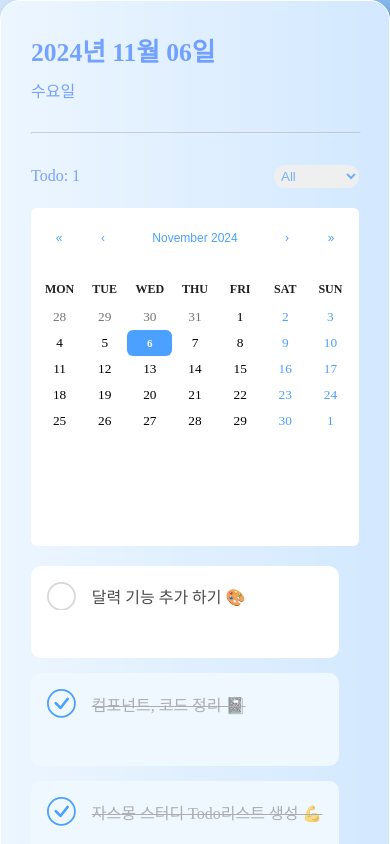
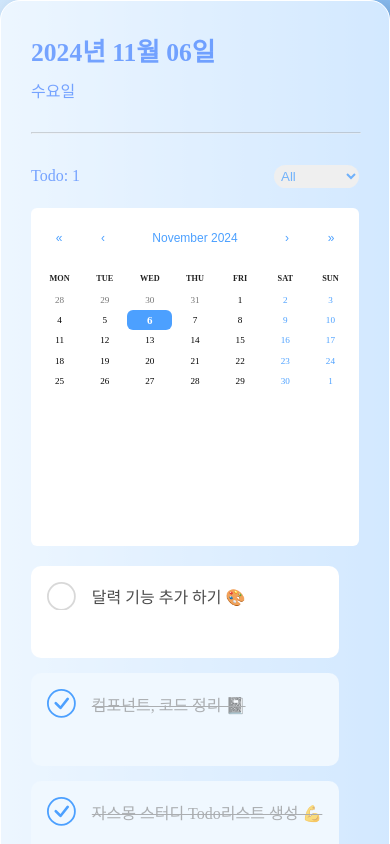
Before and after one commit to ydw1996/react-todo, a React (Create React App) app: page / in a window 390 px wide. Shown: the top 844 px of the page. Built offline with nearby package versions, Linux system fonts and the light colour scheme; a web font is replaced by a local one.

Commit message:
style: Calender 스타일 수정

```diff
--- a/src/components/TodoBoard/TodoBoard.css
+++ b/src/components/TodoBoard/TodoBoard.css
@@ -32,7 +32,8 @@ hr {
     padding-bottom: 80px;
 }
 
-@media (max-width: 725px) {
+/* 반응형 */
+@media (max-width: 900px) {
     .todo-container {
         width: 100vh;
     }
--- a/src/components/TodoCalender/TodoCalender.css
+++ b/src/components/TodoCalender/TodoCalender.css
@@ -92,8 +92,8 @@ abbr[title] {
   color: white;
 }
 
-/* MO */
-@media screen and (max-width: 725px) {
+/* 반응형 */
+@media screen and (max-width: 900px) {
   .react-calendar {
     width: 100%;
     height: 40vh;
@@ -119,3 +119,27 @@ abbr[title] {
     font-size: 11px;
   }
 }
+
+/* 반응형 */
+@media screen and (max-width: 400px) {
+  .react-calendar {
+    font-size: 11px;
+  }
+
+  .react-calendar__navigation button {
+    font-size: 12px;
+    margin-top: 4px;
+  }
+
+  .react-calendar__tile {
+    padding: 4px;
+  }
+
+  .react-calendar__tile--now {
+    font-size: 11px;
+  }
+
+  .react-calendar__tile--active {
+    font-size: 11px;
+  }
+}
```
